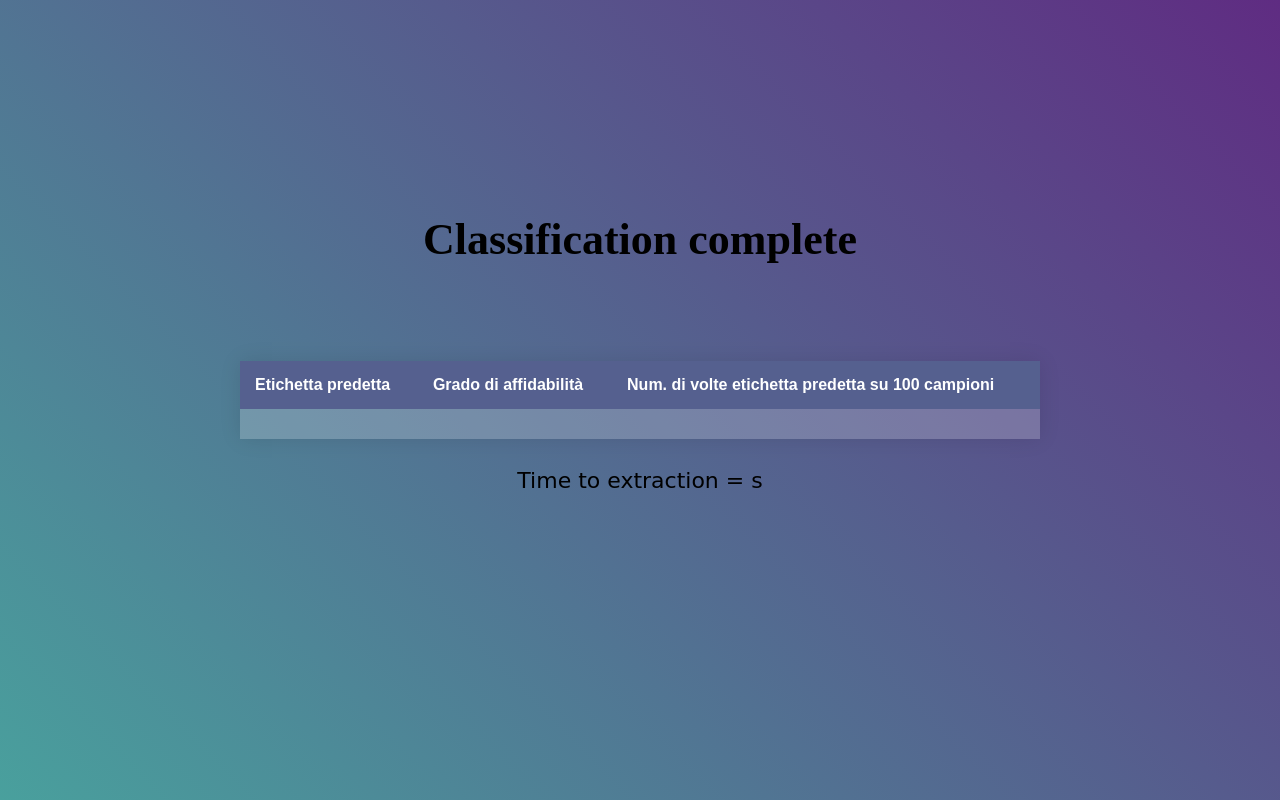
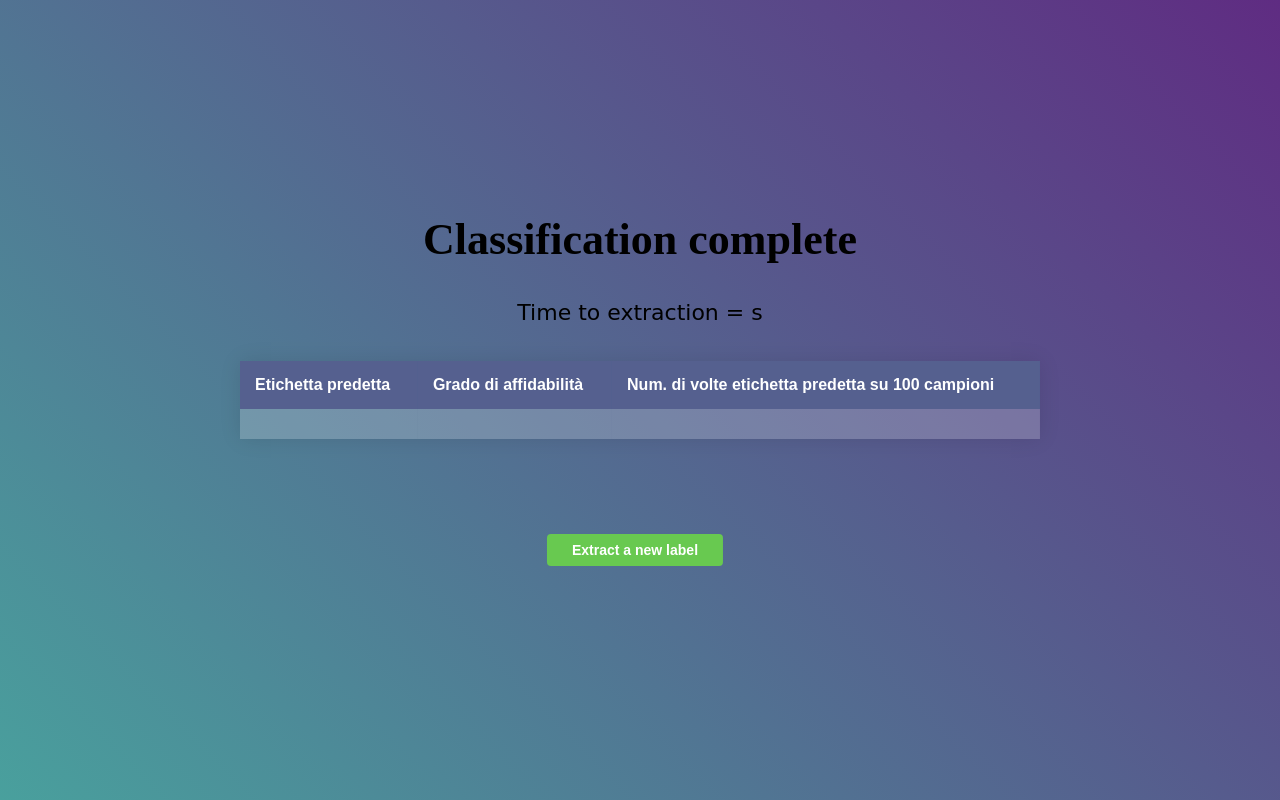
Before and after one commit to francoMarini/Semantic-Label-Extraction, a Flask app: template RestApi/templates/data.html in a window 1280 px wide. Run offline with Flask 2, Linux system fonts and the light colour scheme; the template is opened without the code that fills it, so the values that code supplies are empty.

Commit message:
last updates

```diff
--- a/RestApi/templates/data.html
+++ b/RestApi/templates/data.html
@@ -36,7 +36,7 @@
           color: #000000;
           top: 10%;
           left: 50%;
-          transform: translate(-50%, 270%);
+          transform: translate(-50%, 108%);
           font-family: cursive;
       }
 
@@ -85,6 +85,25 @@
               }
           }
       }
+      .buttons-con .action-link-wrap {
+        margin-top: 300px;
+      }
+      .buttons-con .action-link-wrap a {
+        background: #68c950;
+        padding: 8px 25px;
+        border-radius: 4px;
+        color: #FFF;
+        font-weight: bold;
+        font-size: 14px;
+        transition: all 0.3s linear;
+        cursor: pointer;
+        text-decoration: none;
+        margin-right: 10px
+      }
+      .buttons-con .action-link-wrap a:hover {
+        background: #5A5C6C;
+        color: #fff;
+      }
     </style>
 
   </head>
@@ -114,5 +133,10 @@
 		  </tbody>
 	  </table>
     </div>
+    <div class="buttons-con">
+      <div class="action-link-wrap">
+        <a href="http://127.0.0.1:5000" class="link-button">Extract a new label</a>
+      </div>
+  </div>
   </body>
 </html>
--- a/RestApi/templates/indNot.html
+++ b/RestApi/templates/indNot.html
@@ -100,7 +100,7 @@ svg {
 </svg>
 <div class="message-box">
   <h1>Index Error</h1>
-  <p>La tabella o la colonna che hai inserito non è corretta</p>
+  <p>Il nome del database, della tabella o della colonna non è corretto. </p>
   <div class="buttons-con">
     <div class="action-link-wrap">
       <a href="http://127.0.0.1:5000" class="link-button">Go to Home Page</a>
```
Also changed, not shown: RestApi/templates/form.html (+29 -0 lines).
